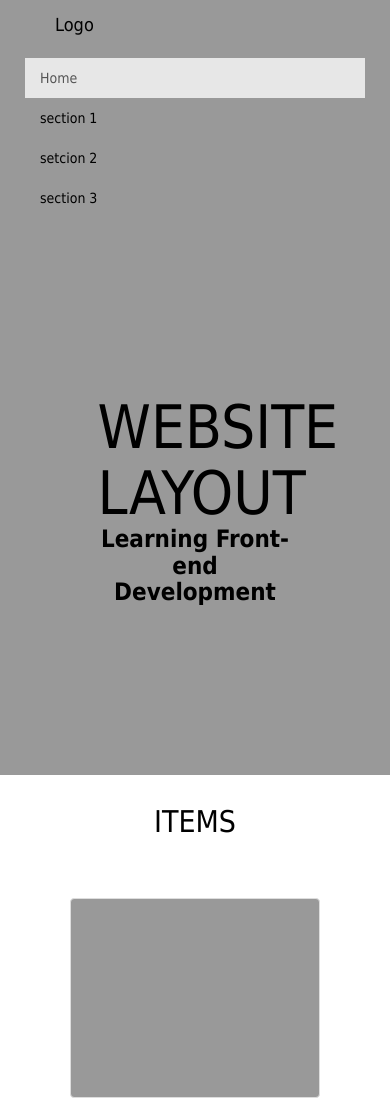
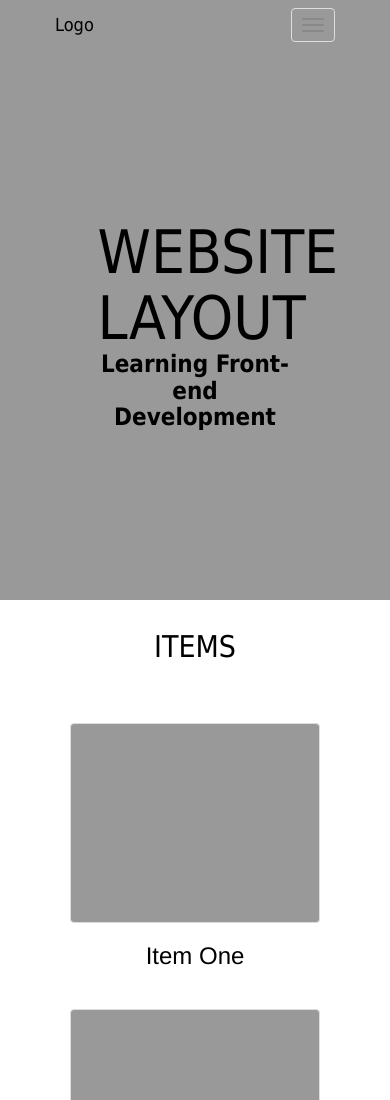
Before and after one commit to JaberFarah/VP, a plain HTML site: page Assignment 1/bootstrap version/index.html in a window 390 px wide. Shown: the top 1100 px of the page. Drawn offline with nearby package versions, Linux system fonts and the light colour scheme.

Commit message:
navbar collapse added

```diff
--- a/Assignment 1/bootstrap version/index.html
+++ b/Assignment 1/bootstrap version/index.html
@@ -17,14 +17,21 @@
 <body>
 	<nav class="navbar navbar-default header">
 		   	<div class="navbar-header">
+			    <button type="button" class="navbar-toggle" data-toggle="collapse" data-target="#myNavbar">
+			        <span class="icon-bar"></span>
+			        <span class="icon-bar"></span>
+			       	<span class="icon-bar"></span>
+			    </button>
 		    	<a class="navbar-brand black capitalize" href="#">logo</a>
 			</div>
-			<ul class="nav navbar-nav navbar-right capitalive">
-			    <li class="active"><a href="#">Home</a></li>
-			    <li><a href="#" class="black">section 1</a></li>
-			    <li><a href="#" class="black">setcion 2</a></li>
-			    <li><a href="#" class="black">section 3</a></li>
-	    	</ul>
+			<div class="collapse navbar-collapse" id="myNavbar">
+				<ul class="nav navbar-nav navbar-right capitalize">
+				    <li class="active"><a href="#">Home</a></li>
+				    <li><a href="#" class="black">section 1</a></li>
+				    <li><a href="#" class="black">setcion 2</a></li>
+				    <li><a href="#" class="black">section 3</a></li>
+		    	</ul>
+		    </div>
 	</nav>
 	<div class="main">
 		<div class="jumbotron text-center vertical-center">
--- a/Assignment 1/bootstrap version/style.css
+++ b/Assignment 1/bootstrap version/style.css
@@ -129,6 +129,9 @@ body .gallery div div .trow{
 }
 /* ----------------------------------------- FIXES + Global classes --------------------------------------------------*/
 
+.nav>li>a:hover{
+	color: white !important;
+}
 .mgtop{
 	margin-top: 40px;
 }
```
